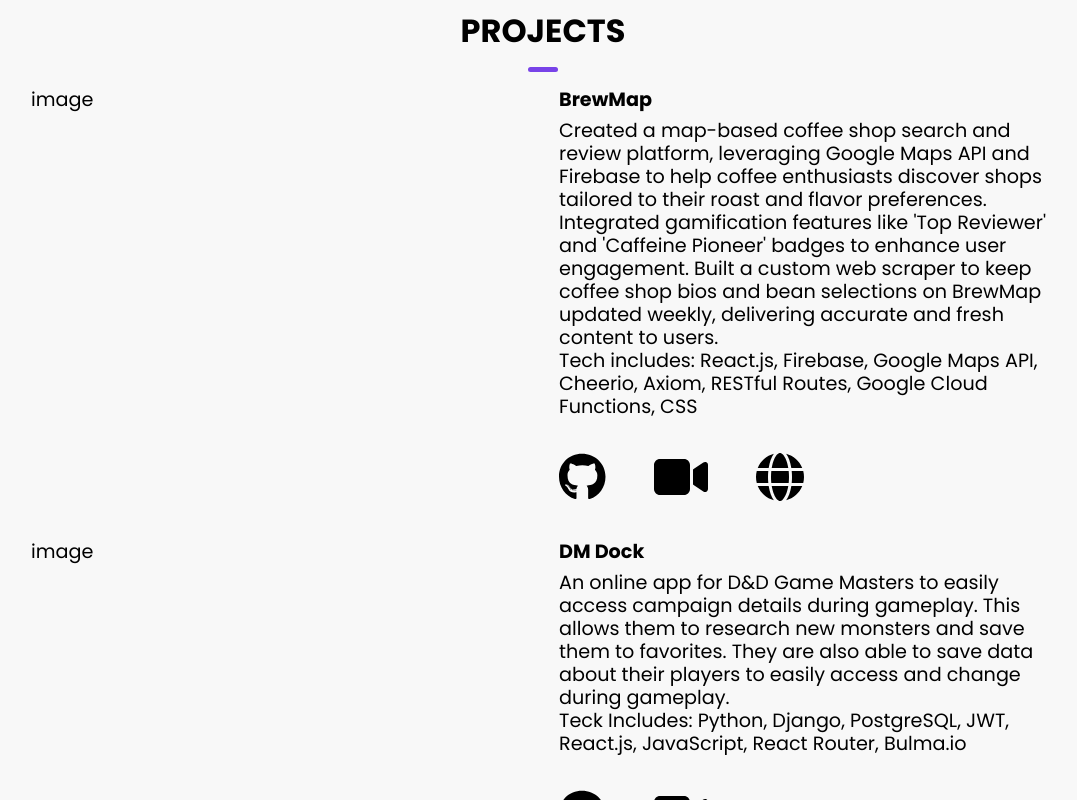
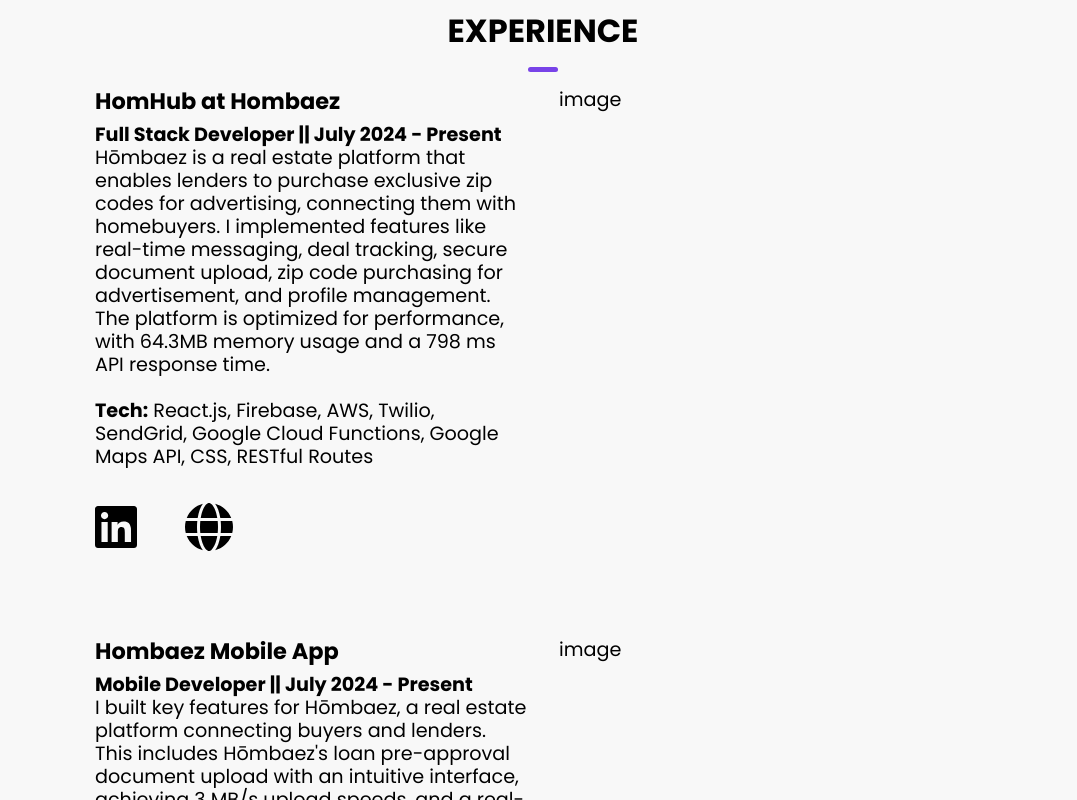
Before and after one commit to bethjmdev/devportfolio, a React (Create React App) app: page / in a window 1280 px wide. Shown: the part 1760-2560 px from the top of the page, without its empty margins (97-1174 px from the left). Built offline with nearby package versions, Linux system fonts and the light colour scheme.

Commit message:
styling for experience comploete

```diff
--- a/src/App.js
+++ b/src/App.js
@@ -13,7 +13,7 @@
       <NavBar />
       <Header />
       <About />
-      {/* <Experience /> */}
+      <Experience />
       <Projects />
       <Contact />
     </div>
--- a/src/components/Experience.js
+++ b/src/components/Experience.js
@@ -1,10 +1,58 @@
 import React from "react";
+import "./Projects.css";
+import ProjectContainer from "../components/utils/projects/ProjectContainer";
 
 function Experience() {
   return (
-    <div id="Experience">
-      <p>hi from</p>
-      <p>test</p>
+    <div id="Experience" className="experience">
+      <div className="experience-container">
+        <div className="title">
+          <h2>Experience</h2>
+
+          <hr id="hr" />
+        </div>
+        <ProjectContainer
+          website={"https://www.hombaez.com/"}
+          linkedIn={
+            "https://www.linkedin.com/company/hombaez/posts/?feedView=all"
+          }
+          direction={"row-reverse"}
+          HeaderText={"HomHub at Hombaez"}
+          Description={
+            "Hōmbaez is a real estate platform that enables lenders to purchase exclusive zip codes for advertising, connecting them with homebuyers. I implemented features like real-time messaging, deal tracking, secure document upload, zip code purchasing for advertisement, and profile management. The platform is optimized for performance, with 64.3MB memory usage and a 798 ms API response time."
+          }
+          dates={"Full Stack Developer || July 2024 - Present"}
+          TechText={
+            "React.js, Firebase, AWS, Twilio, SendGrid, Google Cloud Functions, Google Maps API, CSS, RESTful Routes"
+          }
+        />
+        <ProjectContainer
+          website={"https://www.hombaez.com/"}
+          direction={"row-reverse"}
+          linkedIn={
+            "https://www.linkedin.com/company/hombaez/posts/?feedView=all"
+          }
+          HeaderText={"Hombaez Mobile App"}
+          dates={"Mobile Developer || July 2024 - Present"}
+          Description={
+            "I built key features for Hōmbaez, a real estate platform connecting buyers and lenders. This includes Hōmbaez's loan pre-approval document upload with an intuitive interface, achieving 3 MB/s upload speeds, and a real-time messaging feature using scalable Firebase architecture, supporting 200 users with under 100ms latency."
+          }
+          TechText={"Flutter, Dart, AWS, Firebase, UX Design"}
+        />
+        <ProjectContainer
+          website={"https://waggyadoptquiz.netlify.app/"}
+          gitHub={"https://github.com/bethjm/WaggyTailsApp "}
+          direction={"row-reverse"}
+          HeaderText={"WaggyTail Animal Rescue"}
+          dates={"Freelance Mobile Developer || Sept 2023 - January 2024"}
+          Description={
+            "Collaborated with designers and pet experts to develop an interactive product that educates potential adopters on cat and dog care through engaging quizzes. The initiative aims to ensure pets are placed in safe homes, promote responsible ownership, and improve pet retention rates."
+          }
+          TechText={
+            "React Native, Quiz Algorithm, Android Studio, Xcode Studio, StyleSheets, JavaScript"
+          }
+        />
+      </div>
     </div>
   );
 }
--- a/src/components/Projects.css
+++ b/src/components/Projects.css
@@ -2,7 +2,34 @@
   width: 100%;
   background-color: #f8f8f8;
   padding-top: 2rem;
-  padding-bottom: 5rem;
+  background-image: url("../images/subtle-prism.png");
+  background-size: cover;
+  position: relative;
+}
+
+.projects::before {
+  content: "";
+  position: absolute;
+  top: 0;
+  left: 0;
+  width: 100%;
+  height: 100%;
+  background-color: rgba(245, 245, 245, 0.6);
+  z-index: 1;
+}
+
+.experience {
+  width: 100%;
+  background-color: #f8f8f8;
+  padding-top: 2rem;
+}
+
+.experience-container {
+  display: flex;
+  flex-direction: column;
+  width: 100%;
+  padding-left: 4rem;
+  padding-right: 4rem;
 }
 
 .projects-container {
@@ -11,4 +38,28 @@
   width: 100%;
   padding-left: 4rem;
   padding-right: 4rem;
+  position: relative;
+  z-index: 2;
 }
+
+.projects > * {
+  position: relative;
+  z-index: 2;
+}
+
+.project-item {
+  background-color: white;
+  margin-bottom: 1rem;
+  padding: 1rem;
+  border: 1px solid #ccc;
+  border-radius: 4px;
+  box-shadow: 0 2px 4px rgba(0, 0, 0, 0.1);
+}
+
+.projects .title {
+  padding-bottom: 4rem;
+  padding-top: 2rem;
+  font-size: 2rem;
+  font-weight: bold;
+  text-align: center;
+}
--- a/src/components/Projects.js
+++ b/src/components/Projects.js
@@ -8,6 +8,7 @@
       <div className="project-container">
         <div className="title">
           <h2>Projects</h2>
+
           <hr id="hr" />
         </div>
 
@@ -15,17 +16,19 @@
           gitHub={"https://github.com/bethjmdev/brew_map"}
           loom={"youtube.com"}
           website={"youtube.com"}
+          direction={"row"}
           HeaderText={"BrewMap"}
           Description={
             "Created a map-based coffee shop search and review platform, leveraging Google Maps API and Firebase to help coffee enthusiasts discover shops tailored to their roast and flavor preferences. Integrated gamification features like 'Top Reviewer' and 'Caffeine Pioneer' badges to enhance user engagement. Built a custom web scraper to keep coffee shop bios and bean selections on BrewMap updated weekly, delivering accurate and fresh content to users."
           }
           TechText={
-            "Tech includes: React.js, Firebase, Google Maps API, Cheerio, Axiom, RESTful Routes, Google Cloud Functions, CSS"
+            "React.js, Firebase, Google Maps API, Cheerio, Axiom, RESTful Routes, Google Cloud Functions, CSS"
           }
         />
         <ProjectContainer
           gitHub={"https://github.com/bethjm/dmdock-front-end "}
           loom={"https://www.loom.com/share/79a18aa78f994443b3b9c99917aa87a3"}
+          direction={"row"}
           HeaderText={"DM Dock"}
           Description={
             "An online app for D&D Game Masters to easily access campaign details during gameplay. This allows them to research new monsters and save them to favorites. They are also able to save data about their players to easily access and change during gameplay."
@@ -38,13 +41,12 @@
           gitHub={"https://github.com/Brett-Abramson/Lost_in_the_Woods "}
           loom={"https://www.loom.com/share/4a9cb9ff498d404d8b9e682739e0b3ee "}
           website={""}
+          direction={"row"}
           HeaderText={"Lost In The Woods"}
           Description={
             "Lost In The Woods is an app for outdoors people to search for hiking and camping spots in their area. Hikers are able to add new hikes for others to enjoy and comment on others' submissions."
           }
-          TechText={
-            "Tech Includes: JavaScript, MongoDB, Express, React.js, Node.js, Flexbox"
-          }
+          TechText={"JavaScript, MongoDB, Express, React.js, Node.js, Flexbox"}
         />
       </div>
     </div>
--- a/src/components/utils/projects/ProjectContainer.css
+++ b/src/components/utils/projects/ProjectContainer.css
@@ -1,10 +1,9 @@
 .projectcontainer {
-  padding-bottom: 2rem;
+  padding-bottom: 5rem;
 }
 
 .projectcontainer-container {
   display: flex;
-  flex-direction: row;
   width: 100%;
   padding-left: 8rem;
   padding-right: 8rem;
@@ -39,7 +38,6 @@
 }
 
 .projectcontainer-container .image p {
-  /* background-color: #7843e8; */
   width: 100%;
   height: 50vh;
   /* this is temp until I get to coding the image */
@@ -55,7 +53,7 @@
   margin-bottom: 2rem;
 }
 
-.project-details .text h4 {
+.project-details .text h3 {
   margin-bottom: 0.5rem;
 }
 
--- a/src/components/utils/projects/ProjectContainer.js
+++ b/src/components/utils/projects/ProjectContainer.js
@@ -2,36 +2,60 @@
 import "./ProjectContainer.css";
 
 import { FontAwesomeIcon } from "@fortawesome/react-fontawesome";
-import { faGithub } from "@fortawesome/free-brands-svg-icons";
+import { faGithub, faLinkedin } from "@fortawesome/free-brands-svg-icons";
 import { faVideo, faGlobe } from "@fortawesome/free-solid-svg-icons";
 
 function ProjectContainer({
   gitHub,
+  linkedIn,
   loom,
   website,
   HeaderText,
+  dates,
   Description,
   TechText,
+  direction,
 }) {
   return (
     <div className="projectcontainer">
-      <div className="projectcontainer-container">
+      <div
+        className="projectcontainer-container"
+        style={{ flexDirection: direction }}
+      >
         <div className="image">
           <p>image</p>
         </div>
         <div className="project-details">
           <div className="text">
-            <h4>{HeaderText}</h4>
+            <h3>{HeaderText}</h3>
+            {dates && (
+              <strong>
+                <p>{dates}</p>
+              </strong>
+            )}
             <p>{Description}</p>
-            <p>{TechText}</p>
+            <br />
+            <p>
+              <strong>Tech:</strong> {TechText}
+            </p>
           </div>
           <div className="icons">
+            {gitHub && (
               <a href={gitHub} target="_blank" rel="noopener noreferrer">
                 <FontAwesomeIcon icon={faGithub} />
               </a>
+            )}
+            {linkedIn && (
+              <a href={linkedIn} target="_blank" rel="noopener noreferrer">
+                <FontAwesomeIcon icon={faLinkedin} />
+              </a>
+            )}
+            {loom && (
               <a href={loom} target="_blank" rel="noopener noreferrer">
                 <FontAwesomeIcon icon={faVideo} />
               </a>
+            )}
+
             {website && (
               <a href={website} target="_blank" rel="noopener noreferrer">
                 <FontAwesomeIcon icon={faGlobe} />
```
Also changed, not shown: src/components/Footer.js (added). Lines whose indentation alone changed are shown as unchanged.
